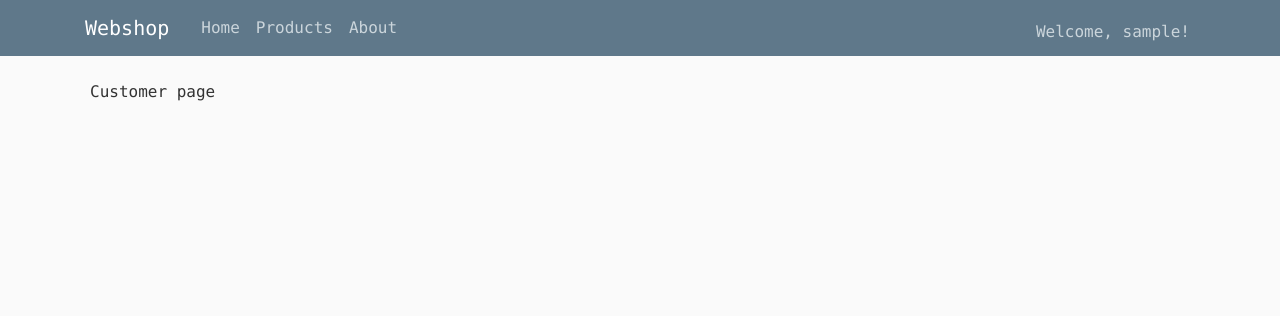
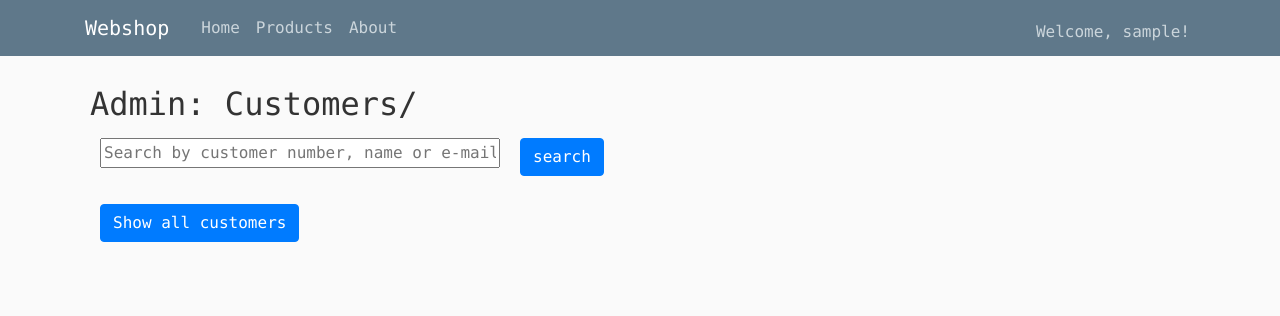
Before and after one commit to jol95/D0018E_group30_lab, a Flask app: page /admin/customers in a window 1280 px wide. Shown: the top 316 px of the page. Run offline with Flask 2, Linux system fonts and the light colour scheme; the visitor is signed in with stand-in values (Sample User, id 1); some libraries are stand-ins or nearby versions.

Commit message:
admin - customer func DONE
admin can now view and edit customers

```diff
--- a/app.py
+++ b/app.py
@@ -193,13 +193,77 @@ def startsess():
     return redirect('/')
 
 ## ADMIN - CUSTOMER PAGES ##
-@app.route('/admin/customers')
+@app.route('/admin/customers', methods=['GET', 'POST'])
 def admin_customers():
     # denies access to admin pages if not admin
     if 'userid' not in session or session['userid'] != 1891:
         flash('Permission denied!', 'danger')
         return redirect('/')
-    return render_template('admin/customers.html')
+
+    # define page
+    page = ''
+
+    # intiate seach form
+    custSearch = adminProdSearch() # same form as ProdSearc
+    res = ''    # empty search result
+
+    # seach by customer number, name or e-mail
+    if request.method=='POST':
+        searchWord = str(custSearch.search.data)
+        cur = mysql.connection.cursor()
+        cur.execute('SELECT * FROM customers WHERE firstname LIKE "%'+searchWord+\
+            '%" OR lastname LIKE "%'+searchWord+'%" OR custID LIKE "%'+searchWord+'%" OR email LIKE "%'+searchWord+'%"')
+        res = cur.fetchall()
+        cur.close()
+
+        # flash message if customer not found
+        if len(res):
+            page = 'searchresult'
+        else:
+            flash('Customer not found.', 'danger')
+
+    # show all customers
+    if request.args.get('page') == 'showall':
+        res = getTable('customers')
+        page = 'searchresult'
+
+    return render_template('admin/customers.html', form=custSearch, res=res, p=page)
+
+## ADMIN - EDIT CUSTOMERS ##
+@app.route('/admin/customer/edit', methods=['GET', 'POST'])
+def admin_customers_edit():
+    # denies access to admin pages if not admin
+    if 'userid' not in session or session['userid'] != 1891:
+        flash('Permission denied!', 'danger')
+        return redirect('/')
+
+    # define page
+    page = 'customer edit'
+
+    # initialize edit form (same as RegistrationForm)
+    editCust = RegistrationForm()
+
+    # get customer info
+    custInfo = getRow('customers', 'custID=%s' %(request.args.get('custid')))
+
+    # update the customer info
+    if request.method == 'POST':
+        fname = str(editCust.first_name.data)
+        lname = str(editCust.last_name.data)
+        email = str(editCust.email.data)
+        addr = str(editCust.home_address.data)
+        pcode = str(editCust.post_code.data)
+        country = str(editCust.country.data)
+        phone = str(editCust.phone_number.data)
+        update = 'a.firstname="%s", a.lastname="%s", a.email="%s", a.address="%s", a.postcode="%s", \
+            a.country="%s", a.phoneno="%s"' %(fname, lname, email, addr, pcode, country, phone)
+        # cond = 'custID = %s' %(str(request.form.get('custID')))
+        cond = 'custID = %s' %(str(request.args.get('custid')))
+        updateAll('customers as a', update, cond)
+        flash('Update sucessfull!', 'success')
+        return redirect('/admin/customer/edit?custid='+str(custInfo[0]))
+
+    return render_template('admin/customers.html', form=editCust, cust=custInfo, p=page)
 
 ## ADMIN - PRODUCT PAGES ##
 @app.route('/admin/products', methods=['GET', 'POST'])
@@ -219,7 +283,8 @@ def admin_products():
     if request.method=='POST':
         searchWord = str(form.search.data)
         cur = mysql.connection.cursor()
-        cur.execute('SELECT * FROM products WHERE name LIKE "%'+searchWord+'%" OR prodID LIKE "%'+searchWord+'%"')
+        cur.execute('SELECT * FROM products WHERE name LIKE "%'+searchWord+\
+            '%" OR prodID LIKE "%'+searchWord+'%"')
         res = cur.fetchall()
         cur.close()
     else:
@@ -256,7 +321,8 @@ def admin_products_edit():
         stock = str(editform.stock.data)
         cat = str(editform.cat.data)
         disc = str(editform.discount.data)
-        update = 'a.name="%s", a.desc="%s", a.price=%s, a.img="%s", a.stock=%s, a.category="%s", a.discount=%s' %(name, desc, price, img, stock, cat, disc)
+        update = 'a.name="%s", a.desc="%s", a.price=%s, a.img="%s", a.stock=%s, \
+            a.category="%s", a.discount=%s' %(name, desc, price, img, stock, cat, disc)
         cond = 'prodID = %s' %(str(request.form.get('prodID')))
         updateAll('products as a', update, cond)
         flash('Update sucessfull!', 'success')
--- a/templates/admin/customers.html
+++ b/templates/admin/customers.html
@@ -1,5 +1,92 @@
 {% extends 'layout.html' %}
 
+{% block stylesheets %}
+    <link rel="stylesheet" type="text/css" href="{{ url_for('static', filename='css/admin/products.css') }}">
+{% endblock %}
+
 {% block content %}
-Customer page
+{% if p == 'searchresult' or p == '' %}
+<div class="header">Admin: Customers/{{p}}</div>
+<div class="menu">
+    <form method="POST" action="{{ url_for('admin_customers')}}" class="menu">
+        <div>
+            {{form.search(class='searchbar', placeholder='Search by customer number, name or e-mail')}}
+        </div>
+        <div>
+            {{form.submit(class='btn btn-primary mb-2')}}
+        </div>
+    </form>
+    <div>
+        <ul class="menu-list">
+            <li><a href="{{ url_for('admin_customers') }}?page=showall" class="btn btn-primary mb-2">Show all customers</a></li>
+        </ul>
+    </div>
+</div>
+{% endif %}
+{% if p == 'searchresult' %}
+<div class="table">
+        <div class="titlerow">
+            <div class="col1">CUSTOMER NO.</div>
+            <div class="col2">NAME</div>
+            <div class="col3">E-MAIL</div>
+        </div>
+        {% for post in res: %}
+        <div class="{{loop.cycle('itemrows', 'itemrows altrows')}}">
+            <div class="col1">{{ post.0 }}</div>
+            <div class="col2">{{ post.1 }} {{ post.2 }}</div>
+            <div class="col3">{{ post.3 }}</div>
+            <div class="col3">
+                <a href="{{ url_for('admin_customers_edit') }}?custid={{ post.0 }}">Edit</a>
+            </div>
+        </div>
+        {% endfor %}
+    </div>
+
+{% elif p == 'customer edit' %}
+<div class="header">Admin: {{p}}</div>
+<div class="table">
+        <div class="titlerow">Customer#: {{ cust.0 }}</div>
+        <form method="POST" action="">
+            <div class="itemrows">
+                {{ form.first_name.label }}
+                {{ form.first_name(class='form-control mb-2 mr-sm-2',
+                placeholder=cust.1, value=cust.1) }}
+            </div>
+            <div class="itemrows">
+                {{ form.last_name.label }}
+                {{ form.last_name(class='form-control mb-2 mr-sm-2',
+                placeholder=cust.2, value=cust.2)}}
+            </div>
+            <div class="itemrows">
+                {{ form.email.label }}
+                {{ form.email(class='form-control mb-2 mr-sm-2',
+                placeholder=cust.3, value=cust.3)}}
+            </div>
+            <div class="itemrows">
+                {{ form.home_address.label }}
+                {{ form.home_address(class='form-control mb-2 mr-sm-2',
+                placeholder=cust.5, value=cust.5)}}
+            </div>
+            <div class="itemrows">
+                {{ form.post_code.label }}
+                {{ form.post_code(class='form-control mb-2 mr-sm-2',
+                placeholder=cust.6, value=cust.6)}}
+            </div>
+            <div class="itemrows">
+                {{ form.country.label }}
+                {{ form.country(class='form-control mb-2 mr-sm-2',
+                placeholder=cust.7, value=cust.7)}}
+            </div>
+            <div class="itemrows">
+                {{ form.phone_number.label }}
+                {{ form.phone_number(class='form-control mb-2 mr-sm-2',
+                placeholder=cust.8, value=cust.8)}}
+            </div>
+            <div class="itemrows">
+                {{form.submit(class='btn btn-primary mb-2', value='Update')}}
+            </div>
+        </form>
+    </div>
+{% endif %}
+
 {% endblock %}
--- a/templates/admin/products.html
+++ b/templates/admin/products.html
@@ -5,7 +5,7 @@
 {% endblock %}
 
 {% block content %}
-<div class="header">{{p}}</div>
+<div class="header">Admin: {{p}}</div>
 {% if p == 'products' %}
 {# PRODUCT LIST PAGE #}
 <div class="menu">
```
Also changed, not shown: forms.py (line endings or trailing spaces). Lines whose indentation alone changed are shown as unchanged.
